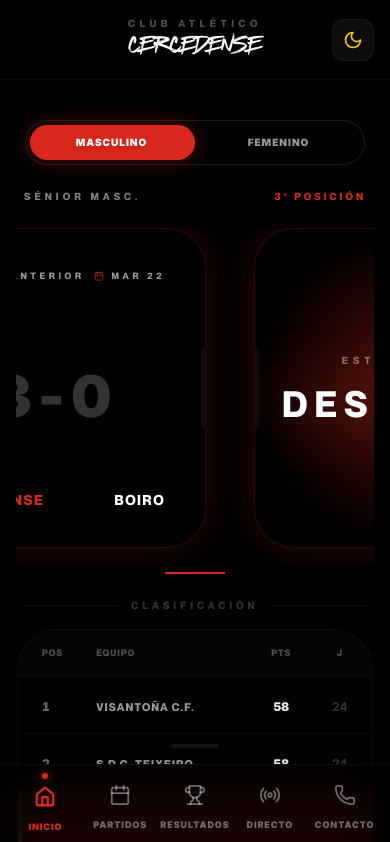
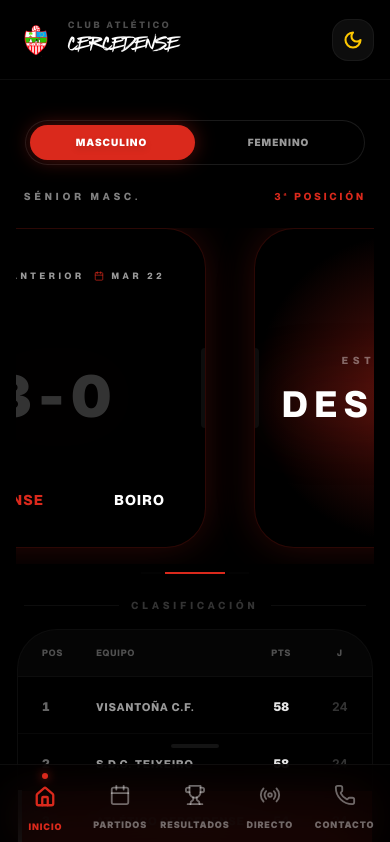
Before and after one commit to fgarcivan-dot/AppCAC, a Next.js app: page / in a window 390 px wide. Shown: the top 842 px of the page. Built offline with nearby package versions, Linux system fonts and the light colour scheme; no server answers.

Commit message:
Fix Android build errors and redesign mobile header with glassmorphism and logo

```diff
--- a/src/components/mobile/layout/Header.tsx
+++ b/src/components/mobile/layout/Header.tsx
@@ -1,7 +1,8 @@
 "use client";
 
-import { motion } from "framer-motion";
+import { motion, useScroll, useMotionValueEvent } from "framer-motion";
 import { Sun, Moon } from "lucide-react";
+import { useState } from "react";
 
 interface HeaderProps {
   theme: 'day' | 'night';
@@ -11,28 +12,47 @@
 }
 
 export function Header({ theme, toggleTheme }: HeaderProps) {
+  const { scrollY } = useScroll();
+  const [hidden, setHidden] = useState(false);
+
+  // Detección de dirección de scroll para ocultar/mostrar el cabecero
+  useMotionValueEvent(scrollY, "change", (latest) => {
+    const previous = scrollY.getPrevious() ?? 0;
+    if (latest > previous && latest > 50) {
+      setHidden(true);
+    } else {
+      setHidden(false);
+    }
+  });
+
   return (
-    <header className={`fixed top-0 left-0 right-0 z-50 w-full h-header pt-safe border-b transition-colors duration-1000 ${
-      theme === 'day' ? 'bg-slate-200 border-slate-300/40' : 'bg-black border-white/5'
-    }`}>
-      <div className="relative w-full h-full flex items-center justify-center">
-
-        {/* Theme Toggle Button (Always floats on the right) */}
-        <button
-          onClick={toggleTheme}
-          className={`absolute right-4 p-2.5 rounded-xl transition-all duration-500 active:scale-90 ${
+    <motion.header
+      variants={{
+        visible: { y: 0 },
+        hidden: { y: "-100%" }
+      }}
+      animate={hidden ? "hidden" : "visible"}
+      transition={{ duration: 0.3, ease: "easeInOut" }}
+      className={`fixed top-0 left-0 right-0 z-50 w-full h-header pt-safe border-b backdrop-blur-xl transition-colors duration-1000 ${
         theme === 'day'
-              ? 'bg-slate-100 text-orange-500 border border-slate-300/20 shadow-sm'
-              : 'bg-white/5 text-yellow-400 border border-white/5'
+        ? 'bg-slate-50/85 border-slate-200/60 shadow-sm shadow-slate-200/20'
+        : 'bg-black/70 border-white/5'
       }`}
     >
-          {theme === 'day' ? <Sun size={20} /> : <Moon size={20} />}
-        </button>
+      <div className="relative w-full h-full flex items-center px-4">
 
-        {/* Club Identity (Atomic Centering) */}
-        <div className="flex flex-col items-center justify-center gap-0.5 leading-none">
+        {/* Identidad del Club (Logo + Texto a la Izquierda) */}
+        <div className="flex items-center gap-3">
+          <motion.img
+            src="/escudo.png"
+            alt="Escudo"
+            className="w-10 h-10 object-contain drop-shadow-md"
+            whileHover={{ scale: 1.05 }}
+            transition={{ type: "spring", stiffness: 400, damping: 10 }}
+          />
+          <div className="flex flex-col gap-0.5 leading-none">
             <span
-            className={`text-[10px] font-black tracking-[0.45em] uppercase transition-colors duration-1000 ${
+              className={`text-[9px] font-black tracking-[0.3em] uppercase transition-colors duration-1000 ${
                 theme === 'day' ? 'text-slate-400' : 'text-white/30'
               }`}
               style={{ fontFamily: 'NeueMontreal' }}
@@ -40,7 +60,7 @@
               CLUB ATLÉTICO
             </span>
             <h1
-            className={`text-2xl font-normal tracking-tight uppercase transition-colors duration-1000 ${
+              className={`text-xl font-normal tracking-tight uppercase transition-colors duration-1000 ${
                 theme === 'day' ? 'text-slate-900' : 'text-white'
               }`}
               style={{ fontFamily: 'Quakerhack' }}
@@ -49,6 +69,19 @@
             </h1>
           </div>
         </div>
-    </header>
+
+        {/* Theme Toggle Button (Flotando a la derecha) */}
+        <button
+          onClick={toggleTheme}
+          className={`absolute right-4 p-2.5 rounded-2xl transition-all duration-500 active:scale-90 ${
+            theme === 'day'
+              ? 'bg-white text-orange-500 border border-slate-200 shadow-sm'
+              : 'bg-white/5 text-yellow-400 border border-white/5'
+          }`}
+        >
+          {theme === 'day' ? <Sun size={20} strokeWidth={2.5} /> : <Moon size={20} strokeWidth={2.5} />}
+        </button>
+      </div>
+    </motion.header>
   );
 }
```
Also changed, not shown: 4 other files (tests, documents, lock files or other folders). Lines whose indentation alone changed are shown as unchanged.
